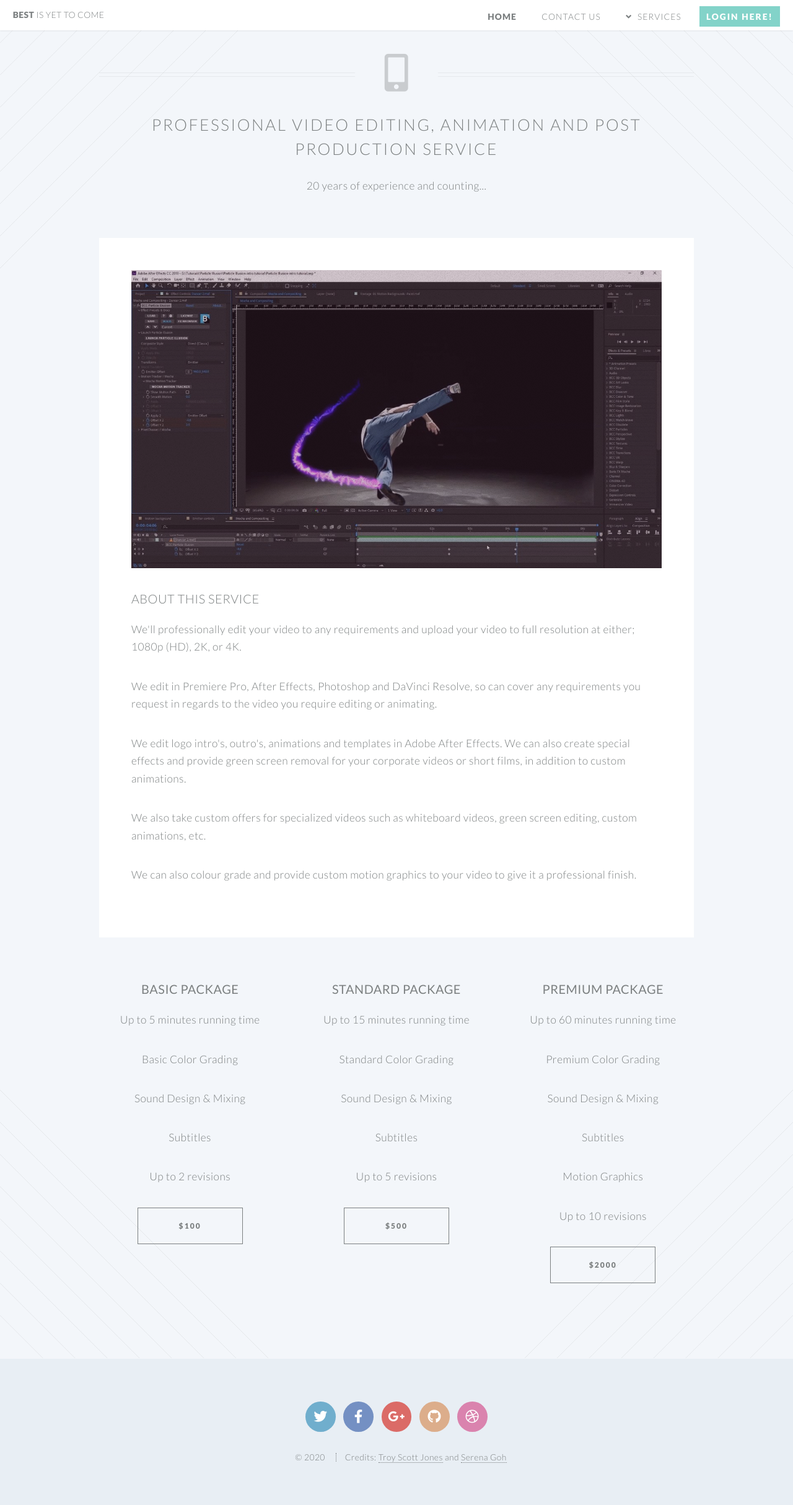
After one commit to jubilianite/ICT1004-Website, a PHP site: page /videoediting.php in a window 1280 px wide. The commit adds this page. Shown: the whole page at 62% size. Run offline with PHP 8.4, Linux system fonts and the light colour scheme; some libraries are stand-ins or nearby versions.

Commit message:
Added Contact Form & Video Editing page

```diff
--- a/header.inc.php
+++ b/header.inc.php
@@ -1,4 +1,5 @@
 <?php
+
 $currentpage = $_SERVER['REQUEST_URI'];
 if ($currentpage == "/" || $currentpage == "/index.php" || $currentpage == "/index" || $currentpage == "") {
     echo "<header id='header' class='alt'>"; // Special Header Effect for index page
--- a/signup_next.php
+++ b/signup_next.php
@@ -110,7 +110,7 @@
                             $success = false;
                         }
 
-                        //Check Password
+                        //Check Password // Temporarily disabled for convenience
                         //if (!check_password($_POST["password"])) {
                         //    $errorMsg .= "<p>Please input a valid password that contains at least 8 characters, one lower case letter, one upper case letter and one digit.</p>";
                         //    $success = false;
--- /dev/null
+++ b/videoediting.php
@@ -0,0 +1,130 @@
+<!DOCTYPE HTML>
+<html>
+    <head>
+        <title>BEST</title>
+        <meta charset="utf-8" />
+        <meta name="viewport" content="width=device-width, initial-scale=1, user-scalable=no" />
+        <link rel="stylesheet" href="assets/css/main.css" />
+        <noscript><link rel="stylesheet" href="assets/css/noscript.css" /></noscript>
+
+    </head>
+
+    <body class="index is-preload">
+
+        <div id="page-wrapper">
+
+            <!-- Header -->
+            <?php include "header.inc.php"; ?>
+
+            <!-- Main -->
+            <article id="main">
+
+                <header class="special container">
+                    <span class="icon solid fa-mobile-alt"></span>
+                    <h2>Professional Video Editing, Animation and Post Production Service</h2>
+                    <p>20 years of experience and counting...</p>
+                </header>
+
+                <section class="wrapper style4 container">
+
+                    <!-- Content -->
+                    <div class="content">
+                        <section>
+                            <a href="#" class="image featured"><img src="images/videoediting.jpg" alt="" /></a>
+                            <header>
+                                <h3>About this Service</h3>
+                            </header>
+                            <p>We'll professionally edit your video to any requirements and upload your video to full resolution at either; 1080p (HD), 2K, or 4K.</p>
+                            <p>We edit in Premiere Pro, After Effects, Photoshop and DaVinci Resolve, so can cover any requirements you request in regards to the video you require editing or animating.</p>
+                            <p>We edit logo intro's, outro's, animations and templates in Adobe After Effects. We can also create special effects and provide green screen removal for your corporate videos or short films, in addition to custom animations. </p>
+                            <p>We also take custom offers for specialized videos such as whiteboard videos, green screen editing, custom animations, etc.</p>
+                            <p>We can also colour grade and provide custom motion graphics to your video to give it a professional finish.</p>
+                        </section>
+                    </div>
+
+                </section>
+
+                <!-- Two -->
+                <section class="wrapper style1 container special">
+                    <div class="row">
+                        <div class="col-4 col-12-narrower">
+
+                            <section>
+                                <header>
+                                    <h3><strong>Basic Package</strong></h3>
+                                </header>
+                                <p>Up to 5 minutes running time</p>
+                                <p>Basic Color Grading</p>
+                                <p>Sound Design & Mixing</p>
+                                <p>Subtitles</p>
+                                <p>Up to 2 revisions</p>
+                                <footer>
+                                    <ul class="buttons">
+                                        <li><a href="#" class="button small">$100</a></li>
+                                    </ul>
+                                </footer>
+                            </section>
+
+                        </div>
+                        <div class="col-4 col-12-narrower">
+
+                            <section>
+                                <header>
+                                    <h3><strong>Standard Package</strong></h3>
+                                </header>
+                                <p>Up to 15 minutes running time</p>
+                                <p>Standard Color Grading</p>
+                                <p>Sound Design & Mixing</p>
+                                <p>Subtitles</p>
+                                <p>Up to 5 revisions</p>
+                                <footer>
+                                    <ul class="buttons">
+                                        <li><a href="#" class="button small">$500</a></li>
+                                    </ul>
+                                </footer>
+                            </section>
+
+                        </div>
+                        <div class="col-4 col-12-narrower">
+
+                            <section>
+                                <header>
+                                    <h3><strong>Premium Package</strong></h3>
+                                </header>
+                                <p>Up to 60 minutes running time</p>
+                                <p>Premium Color Grading</p>
+                                <p>Sound Design & Mixing</p>
+                                <p>Subtitles</p>
+                                <p>Motion Graphics</p>
+                                <p>Up to 10 revisions</p>
+                                <footer>
+                                    <ul class="buttons">
+                                        <li><a href="#" class="button small">$2000</a></li>
+                                    </ul>
+                                </footer>
+                            </section>
+
+                        </div>
+                    </div>
+                </section>
+
+            </article>
+
+            <!-- Footer -->
+            <?php include "footer.inc.php"; ?>
+
+        </div>
+
+        <!-- Scripts -->
+        <script src="assets/js/jquery.min.js"></script>
+        <script src="assets/js/jquery.dropotron.min.js"></script>
+        <script src="assets/js/jquery.scrolly.min.js"></script>
+        <script src="assets/js/jquery.scrollgress.min.js"></script>
+        <script src="assets/js/jquery.scrollex.min.js"></script>
+        <script src="assets/js/browser.min.js"></script>
+        <script src="assets/js/breakpoints.min.js"></script>
+        <script src="assets/js/util.js"></script>
+        <script src="assets/js/main.js"></script>
+
+    </body>
+</html>
```
Also changed, not shown: contact.php (renamed from login.php, +14 -9 lines), images/videoediting.jpg (added).
